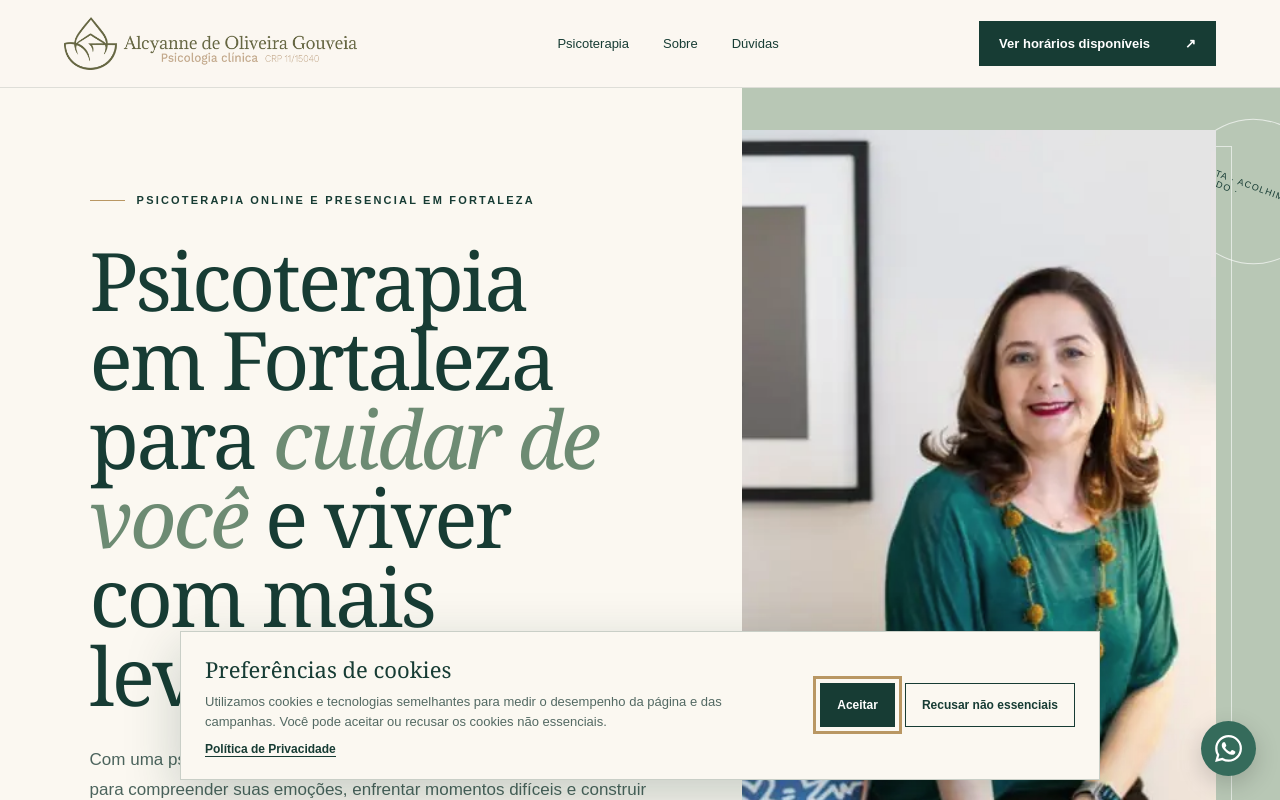
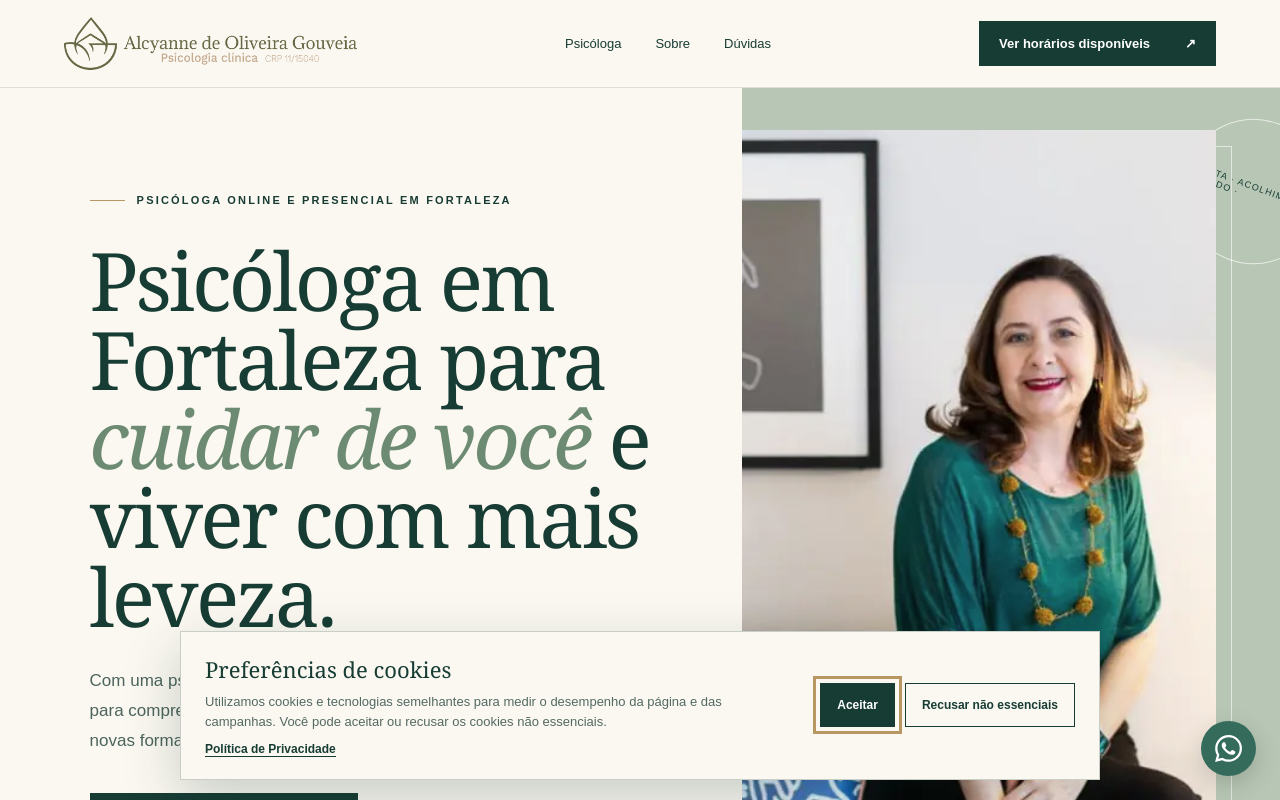
Before and after one commit to studio4x/lp-alcyanne-psicoterapia, a Next.js app: page / in a window 1280 px wide. Shown: the top 800 px of the page. Built offline with nearby package versions, Linux system fonts and the light colour scheme.

Commit message:
SEO: prioriza termo psicóloga em Fortaleza

```diff
--- a/app/page.tsx
+++ b/app/page.tsx
@@ -7,9 +7,9 @@ export default function Home() {
     name: "Alcyanne Gouveia — Psicologia Clínica",
     url: "https://psicoterapia.alcyannegouveiapsi.com.br/",
     telephone: "+55 85 99152-5445",
-    description: "Psicoterapia individual online e presencial em Fortaleza com a psicóloga Alcyanne Gouveia, CRP 11/15040.",
+    description: "Atendimento psicológico online e presencial em Fortaleza com a psicóloga Alcyanne Gouveia, CRP 11/15040.",
     areaServed: [{ "@type": "City", name: "Fortaleza" }, { "@type": "Country", name: "Brasil" }],
-    serviceType: ["Psicoterapia individual", "Psicoterapia presencial", "Psicoterapia online"],
+    serviceType: ["Atendimento psicológico individual", "Psicóloga presencial em Fortaleza", "Psicóloga online"],
     founder: { "@type": "Person", name: "Alcyanne Gouveia", jobTitle: "Psicóloga clínica" },
   };
 
@@ -21,7 +21,7 @@ export default function Home() {
           <img src="/images/alcyanne-gouveia-logo.png" alt="Alcyanne Gouveia — Psicologia Clínica" width="546" height="100" />
         </a>
         <nav aria-label="Navegação principal">
-          <a href="#psicoterapia">Psicoterapia</a>
+          <a href="#psicologa">Psicóloga</a>
           <a href="#sobre">Sobre</a>
           <a href="#duvidas">Dúvidas</a>
         </nav>
@@ -30,9 +30,9 @@ export default function Home() {
 
       <section className="hero" id="inicio">
         <div className="heroCopy">
-          <p className="eyebrow"><i /> Psicoterapia online e presencial em Fortaleza</p>
+          <p className="eyebrow"><i /> Psicóloga online e presencial em Fortaleza</p>
           <h1>
-            Psicoterapia em Fortaleza para <em>cuidar de você</em> e viver com mais leveza.
+            Psicóloga em Fortaleza para <em>cuidar de você</em> e viver com mais leveza.
           </h1>
           <p className="lead">
             Com uma psicóloga em Fortaleza, você encontra um espaço de escuta para
@@ -67,17 +67,17 @@ export default function Home() {
         </div>
       </section>
 
-      <section className="marquee" aria-label="Áreas em que a psicoterapia pode ajudar">
+      <section className="marquee" aria-label="Áreas em que uma psicóloga pode ajudar">
         <div>ANSIEDADE <b>✦</b> DEPRESSÃO <b>✦</b> RELACIONAMENTOS <b>✦</b> AUTOCONHECIMENTO <b>✦</b> MUDANÇAS DE VIDA</div>
       </section>
 
-      <section className="support section" id="psicoterapia">
+      <section className="support section" id="psicologa">
         <div className="sectionIntro">
           <p className="eyebrow"><i /> Quando buscar ajuda</p>
           <h2>Você não precisa lidar com tudo <em>sozinho.</em></h2>
         </div>
         <p className="introText">
-          Pedir ajuda é um gesto de cuidado. A psicoterapia individual oferece um
+          Pedir ajuda é um gesto de cuidado. O atendimento psicológico individual oferece um
           espaço seguro para falar, elaborar experiências e encontrar caminhos
           possíveis, com acompanhamento profissional e respeitando o seu tempo.
         </p>
@@ -116,7 +116,7 @@ export default function Home() {
       <section className="localCare section" aria-labelledby="psicologa-fortaleza">
         <div className="localCareIntro"><p className="eyebrow"><i /> Cuidado próximo e acessível</p><h2 id="psicologa-fortaleza">Psicóloga em Fortaleza para atendimento <em>individual.</em></h2></div>
         <div className="localCareContent">
-          <p>Se você procura psicoterapia em Fortaleza, pode escolher entre o atendimento presencial em consultório de psicologia, nas regiões da Aldeota e de Edson Queiroz, ou a psicoterapia online, disponível para quem está em outras cidades do Brasil e no exterior.</p>
+          <p>Se você procura uma psicóloga em Fortaleza, pode escolher entre o atendimento presencial em consultório de psicologia, nas regiões da Aldeota e de Edson Queiroz, ou o atendimento psicológico online, disponível para quem está em outras cidades do Brasil e no exterior.</p>
           <p>O acompanhamento é conduzido por Alcyanne Gouveia, psicóloga clínica CRP 11/15040. Cada processo é construído de forma individual, com escuta ética, acolhimento e respeito à história de cada pessoa.</p>
           <WhatsAppLink className="primary" location="psicologa-fortaleza" label="Consultar horários de atendimento" />
         </div>
@@ -158,8 +158,8 @@ export default function Home() {
           <h2>Atendimento onde você se sentir <em>mais à vontade.</em></h2>
         </div>
         <div className="modeGrid">
-          <article><span>⌂</span><h3>Psicoterapia presencial em Fortaleza</h3><p>Sessões individuais em consultório de psicologia, com ambiente reservado e acolhedor.</p><small>Aldeota · Edson Queiroz</small></article>
-          <article><span>◉</span><h3>Psicóloga online</h3><p>Psicoterapia online com o mesmo cuidado e sigilo, para realizar as sessões de onde você estiver.</p><small>Para todo o Brasil e exterior</small></article>
+          <article><span>⌂</span><h3>Psicóloga em Fortaleza — atendimento presencial</h3><p>Sessões individuais em consultório de psicologia, com ambiente reservado e acolhedor.</p><small>Aldeota · Edson Queiroz</small></article>
+          <article><span>◉</span><h3>Psicóloga online</h3><p>Atendimento psicológico online com o mesmo cuidado e sigilo, para realizar as sessões de onde você estiver.</p><small>Para todo o Brasil e exterior</small></article>
         </div>
       </section>
 
@@ -170,13 +170,13 @@ export default function Home() {
           <p>Se sua dúvida não estiver aqui, pode me chamar. Ficarei feliz em conversar com você.</p>
         </div>
         <div className="faqList">
-          <details open><summary>Quando devo procurar psicoterapia?<span>＋</span></summary><p>Quando perceber que está difícil lidar sozinho com suas emoções, relações ou decisões. Você não precisa esperar o sofrimento se tornar insuportável para buscar ajuda.</p></details>
+          <details open><summary>Quando devo procurar uma psicóloga?<span>＋</span></summary><p>Quando perceber que está difícil lidar sozinho com suas emoções, relações ou decisões. Você não precisa esperar o sofrimento se tornar insuportável para buscar ajuda.</p></details>
           <details><summary>Como é a primeira sessão?<span>＋</span></summary><p>É um encontro para você contar o que motivou sua busca, conhecer minha forma de trabalho e avaliar se se sente confortável para iniciar o acompanhamento.</p></details>
           <details><summary>A terapia online funciona?<span>＋</span></summary><p>Sim. O atendimento online oferece escuta, privacidade e continuidade do cuidado, desde que você esteja em um ambiente reservado e com conexão estável.</p></details>
           <details><summary>Quanto tempo dura cada sessão?<span>＋</span></summary><p>As sessões duram aproximadamente 50 minutos e, em geral, acontecem uma vez por semana, conforme a necessidade de cada pessoa.</p></details>
-          <details><summary>Preciso ter um diagnóstico para procurar psicoterapia?<span>＋</span></summary><p>Não. A psicoterapia também pode ser procurada por pessoas que desejam compreender melhor suas emoções, relações, escolhas ou momentos de mudança, mesmo sem um diagnóstico.</p></details>
+          <details><summary>Preciso ter um diagnóstico para procurar uma psicóloga?<span>＋</span></summary><p>Não. O acompanhamento com uma psicóloga também pode ser procurado por pessoas que desejam compreender melhor suas emoções, relações, escolhas ou momentos de mudança, mesmo sem um diagnóstico.</p></details>
           <details><summary>Onde acontece o atendimento presencial?<span>＋</span></summary><p>Os atendimentos presenciais acontecem em Fortaleza, com opções na Aldeota e em Edson Queiroz. No primeiro contato, você poderá verificar a localização e os horários disponíveis.</p></details>
-          <details><summary>O atendimento é individual?<span>＋</span></summary><p>Sim. A psicoterapia individual é conduzida de acordo com as necessidades, o momento de vida e os objetivos de cada pessoa.</p></details>
+          <details><summary>O atendimento é individual?<span>＋</span></summary><p>Sim. O atendimento psicológico individual é conduzido de acordo com as necessidades, o momento de vida e os objetivos de cada pessoa.</p></details>
         </div>
       </section>
 
@@ -189,8 +189,8 @@ export default function Home() {
 
       <footer>
         <a className="brand footerBrand" href="#inicio"><img src="/images/alcyanne-gouveia-logo.png" alt="Alcyanne Gouveia — Psicologia Clínica" width="546" height="100" loading="lazy" /></a>
-        <p>Psicoterapia online e presencial em Fortaleza.<br/><strong>WhatsApp: (85) 99152-5445</strong></p>
-        <div><a href="#sobre">Sobre</a><a href="#psicoterapia">Psicoterapia</a><a href="#duvidas">Dúvidas</a><a href="/politica-de-privacidade">Política de Privacidade</a><button type="button" className="footerLinkButton" data-manage-cookies>Gerenciar cookies</button></div>
+        <p>Psicóloga em Fortaleza — atendimento online e presencial.<br/><strong>WhatsApp: (85) 99152-5445</strong></p>
+        <div><a href="#sobre">Sobre</a><a href="#psicologa">Psicóloga</a><a href="#duvidas">Dúvidas</a><a href="/politica-de-privacidade">Política de Privacidade</a><button type="button" className="footerLinkButton" data-manage-cookies>Gerenciar cookies</button></div>
         <small>© 2026 Alcyanne Gouveia. Todos os direitos reservados.</small>
       </footer>
 
```
